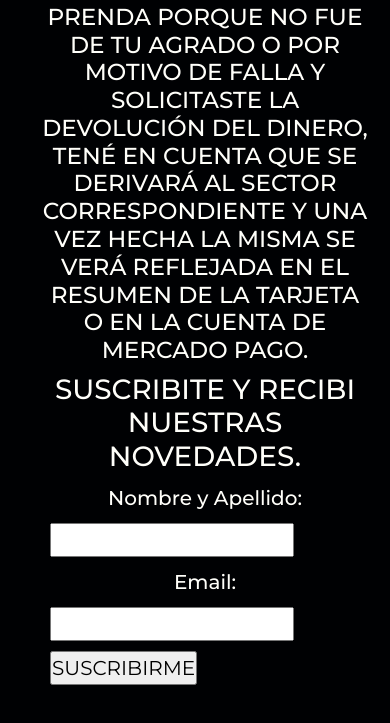
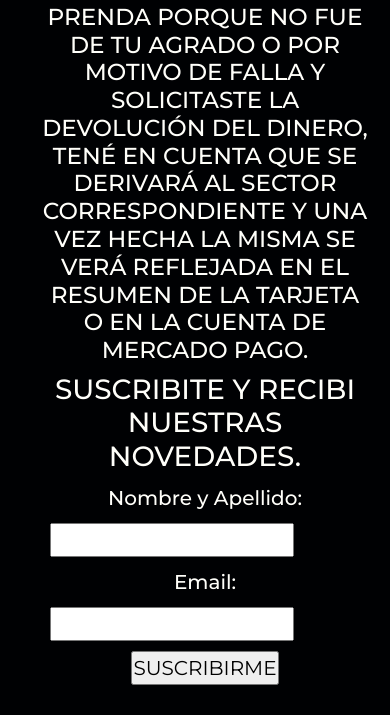
Before and after one commit to mateoaldeco27/proyectoCoder, a plain HTML site: page pages/faq.html in a window 390 px wide. Shown: the part 825-1548 px from the top of the page. Drawn offline with nearby package versions, Linux system fonts and the light colour scheme.

Commit message:
cambios faq

```diff
--- a/css/styles.css
+++ b/css/styles.css
@@ -491,4 +491,10 @@ footer div li img{
         width: 15%;
         justify-items: center;
     }
+    .block{
+        display: block;
+    }
+    .botonSuscribirse{
+        display: inline-block;
+    }
 }
--- a/pages/faq.html
+++ b/pages/faq.html
@@ -41,7 +41,7 @@
                 <input class="block" type="text" name="nombre" id="nombre">
                 <label class="block" for="email">Email:</label>
                 <input class="block" type="email" name="email" id="email">
-                <input class="block" type="submit" value="SUSCRIBIRME">
+                <input class="botonSuscribirse" type="submit" value="SUSCRIBIRME">
 
             </FORm>
         <section>
```
